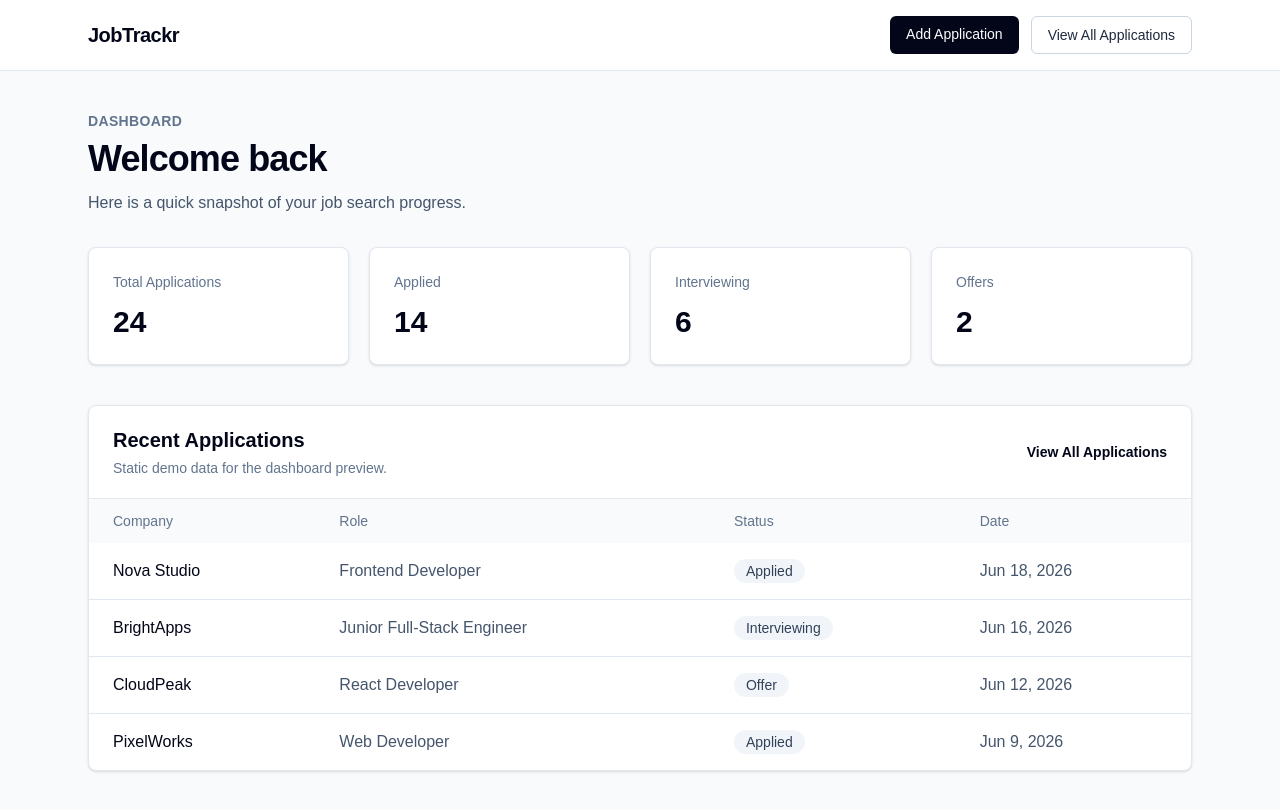
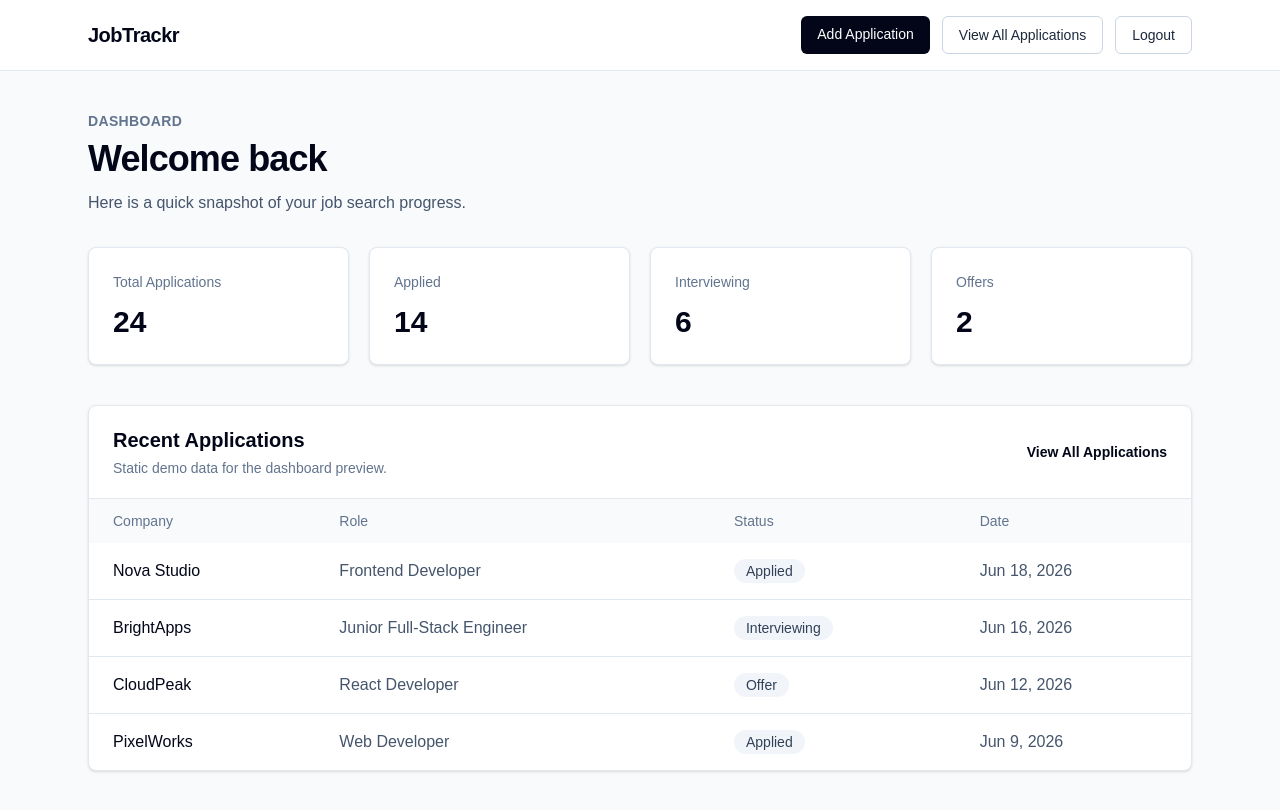
Before and after one commit to awaisch31709/job-application-tracker, a Next.js app: page /dashboard in a window 1280 px wide. Built offline with nearby package versions, Linux system fonts and the light colour scheme.

Commit message:
Add logout functionality

```diff
--- a/app/dashboard/page.tsx
+++ b/app/dashboard/page.tsx
@@ -1,4 +1,9 @@
+"use client";
+
 import Link from "next/link";
+import { useRouter } from "next/navigation";
+import { useState } from "react";
+import { createBrowserSupabaseClient } from "@/lib/supabase/client";
 
 const summaryCards = [
   { label: "Total Applications", value: "24" },
@@ -35,6 +40,18 @@ const recentApplications = [
 ];
 
 export default function DashboardPage() {
+  const router = useRouter();
+  const [loggingOut, setLoggingOut] = useState(false);
+
+  async function handleLogout() {
+    setLoggingOut(true);
+
+    const supabase = createBrowserSupabaseClient();
+    await supabase.auth.signOut();
+
+    router.push("/login");
+  }
+
   return (
     <main className="min-h-screen bg-slate-50 text-slate-950">
       <header className="border-b border-slate-200 bg-white">
@@ -56,6 +73,14 @@ export default function DashboardPage() {
             >
               View All Applications
             </Link>
+            <button
+              type="button"
+              onClick={handleLogout}
+              disabled={loggingOut}
+              className="rounded-md border border-slate-300 bg-white px-4 py-2 text-sm font-medium text-slate-800 transition hover:bg-slate-100 disabled:cursor-not-allowed disabled:bg-slate-100 disabled:text-slate-400"
+            >
+              {loggingOut ? "Logging out..." : "Logout"}
+            </button>
           </nav>
         </div>
       </header>
```
